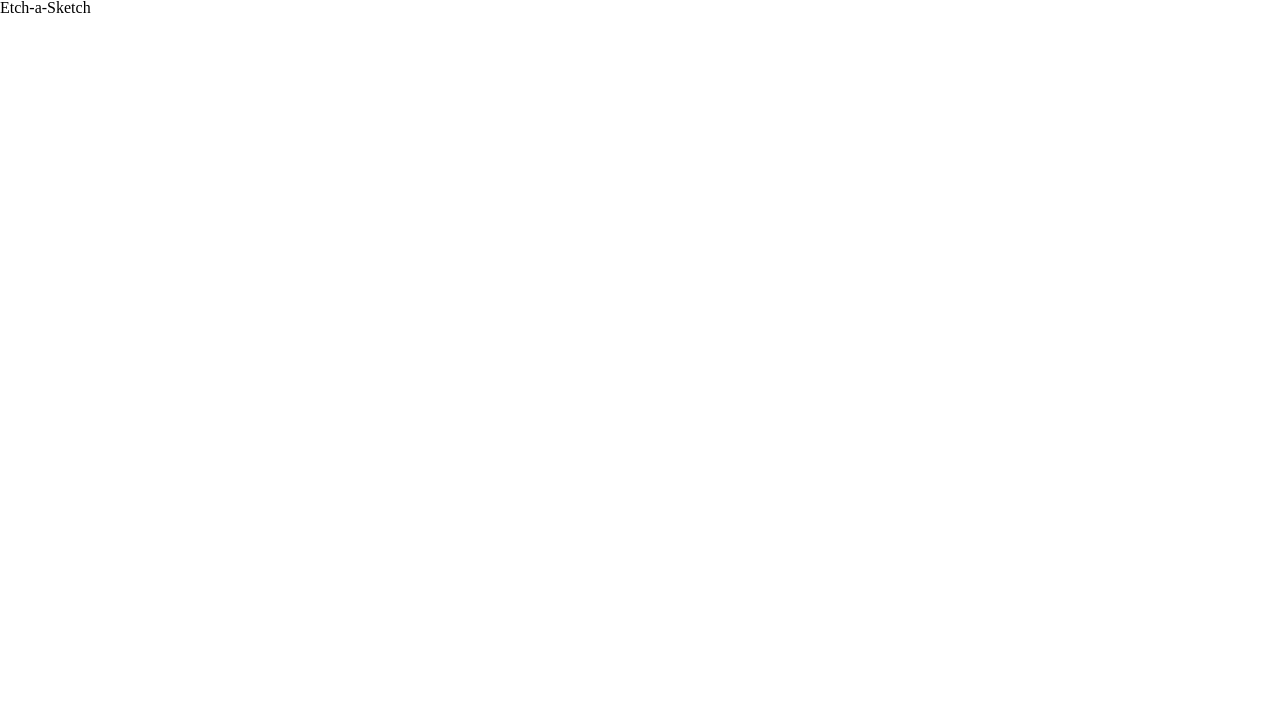
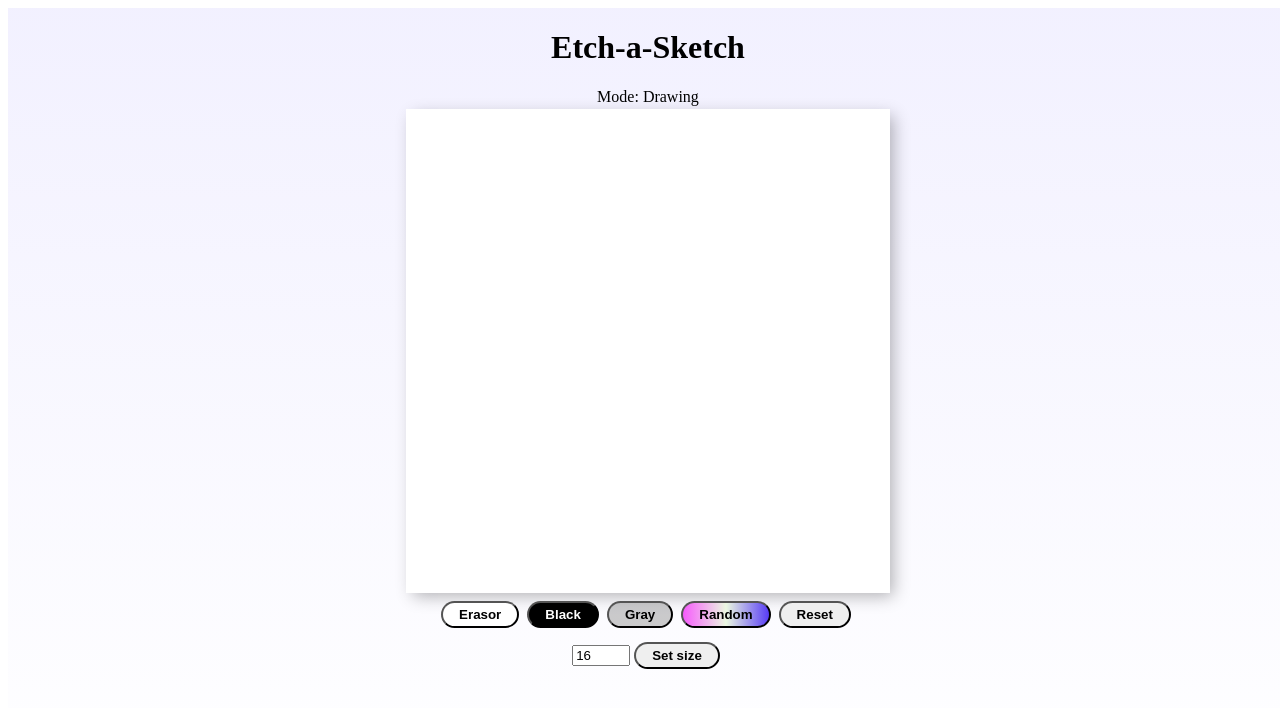
Before and after one commit to Tevzi26/Etch-a-Sketch, a plain HTML site: page index.html in a window 1280 px wide. Drawn offline with Linux system fonts and the light colour scheme.

Commit message:
Final commit

```diff
--- a/index.html
+++ b/index.html
@@ -3,7 +3,7 @@
 <head>
     <meta charset="UTF-8">
     <meta name="viewport" content="width=device-width, initial-scale=1.0">
-    <link rel="stylesheet" href="reset.css">
+
     <link rel="stylesheet" href="style.css">
     <title>Etch-a-Sketch</title>
 </head>
@@ -12,10 +12,24 @@
         <div class="title">
             <h1>Etch-a-Sketch</h1>
         </div>
+        <div class="mode">Mode: Drawing</div>
         <div class="content">
             <div class="board"></div>
+            <div class="buttons">
+                <button class="erasorButton" onclick="changeColor('white')">Erasor</button>
+                <button class="blackButton" onclick="changeColor('black')">Black</button>
+                <button class="grayButton" onclick="changeColor('gray')">Gray</button>
+                <button class="randomButton" onclick="changeColor('random')">Random</button>
+                <button class="resetButton" onclick="resetBoard()">Reset</button>
+            </div>
+            <div>
+                <input type="text" placeholder="Size of board" value="16" onchange="changeSize(this.value)">
+                <button>Set size</button>
+            </div>
+            <div class="error">
+            </div>
         </div>
     </div>
-
+    <script src="main.js"></script>
 </body>
 </html>
--- a/main.js
+++ b/main.js
@@ -0,0 +1,61 @@
+let color = 'black';
+let click = true;
+
+function populateBoard(size){
+    let board = document.querySelector(".board");
+    resetBoard();
+    board.style.gridTemplateColumns = `repeat(${size}, 1fr)`;
+    board.style.gridTemplateRows = `repeat(${size}, 1fr)`;
+
+    for(let i = 0; i<size**2; i++) {
+        let square = document.createElement('div');
+        square.addEventListener('mouseover', colorSquare);
+        square.style.backgroundColor = 'white';
+        board.insertAdjacentElement("beforeend", square);
+    }
+}
+
+function changeSize(input){
+    error = document.querySelector(".error")
+    if(input<2 || input>100){
+        error.textContent = "Size must be between 2 and 100"
+    }else{
+        error.textContent = ""
+        populateBoard(input);
+    }
+}
+
+function colorSquare(){
+    if(click){
+        if(color === "random"){
+            this.style.backgroundColor = `hsl(${Math.random() * 360}, 100%, 50%)`;
+        }else{
+            this.style.backgroundColor = color;
+        }
+    }
+}
+
+function changeColor(choice){
+    color = choice;
+}
+
+function resetBoard(){
+    let board = document.querySelector(".board");
+    let squares = board.querySelectorAll('div');
+    squares.forEach((div)=> div.style.backgroundColor = 'white');
+}
+
+document.querySelector('body').addEventListener('click', (e) =>{
+    if(e.target.tagName != 'BUTTON'){
+        click = !click;
+        mode = document.querySelector('.mode')
+        if(click){
+            mode.textContent = "Mode: Drawing"
+        }else{
+            mode.textContent = "Mode: Not drawing"
+        }
+    }
+})
+
+inp = document.querySelector("input");
+changeSize(inp.value);
--- a/style.css
+++ b/style.css
@@ -0,0 +1,91 @@
+.flex-container {
+  height: 100vh;
+  width: 100vw;
+  display: flex;
+  flex-direction: column;
+  align-items: center;
+  background: linear-gradient(rgba(96, 79, 252, 0.082), white);
+}
+.board {
+  width: 80%;
+  height: 80%;
+  display: grid;
+  background-color: white;
+  box-shadow: inset 0 -3em 3em rgba(0, 0, 0, 0.1), 0 0 0 2px rgb(255, 255, 255),
+    0.3em 0.3em 1em rgba(0, 0, 0, 0.3);
+}
+.board:hover {
+  cursor: pointer;
+}
+.content {
+  display: flex;
+  flex-direction: column;
+  align-items: center;
+  min-width: 300px;
+  min-height: 300px;
+  width: 60vw;
+  height: 60vw;
+  max-width: 600px;
+  max-height: 600px;
+}
+.title {
+  display: flex;
+  justify-content: center;
+}
+.buttons {
+  margin-top: 10px;
+  margin-bottom: 10px;
+}
+button {
+  padding: 0.3em 1.2em;
+  margin: 0 0.3em 0.3em 0;
+  border-radius: 2em;
+  text-decoration: none;
+  font-weight: 600;
+  text-align: center;
+  transition: all 0.2s;
+}
+button:hover {
+  cursor: pointer;
+}
+.blackButton {
+  background-color: black;
+  color: white;
+}
+.blackButton:hover {
+  background-color: white;
+  color: black;
+}
+.grayButton {
+  background-color: rgba(128, 128, 128, 0.411);
+  color: black;
+}
+.grayButton:hover {
+  background-color: rgb(95, 95, 95);
+  color: white;
+}
+.randomButton {
+  background: linear-gradient(0.25turn, #f65cfc, #ebf8e1, #583cf6);
+}
+.randomButton:hover {
+  background: linear-gradient(0.25turn, #20ff02, #ebf8e1, #aecc03);
+}
+.erasorButton {
+  background-color: rgb(255, 255, 255);
+  color: rgb(0, 0, 0);
+}
+.erasorButton:hover {
+  background-color: white;
+  color: rgb(255, 255, 255);
+}
+input {
+  width: 50px;
+}
+
+.mode {
+  margin-bottom: 5px;
+}
+
+.error{
+    color:red;
+}
```
